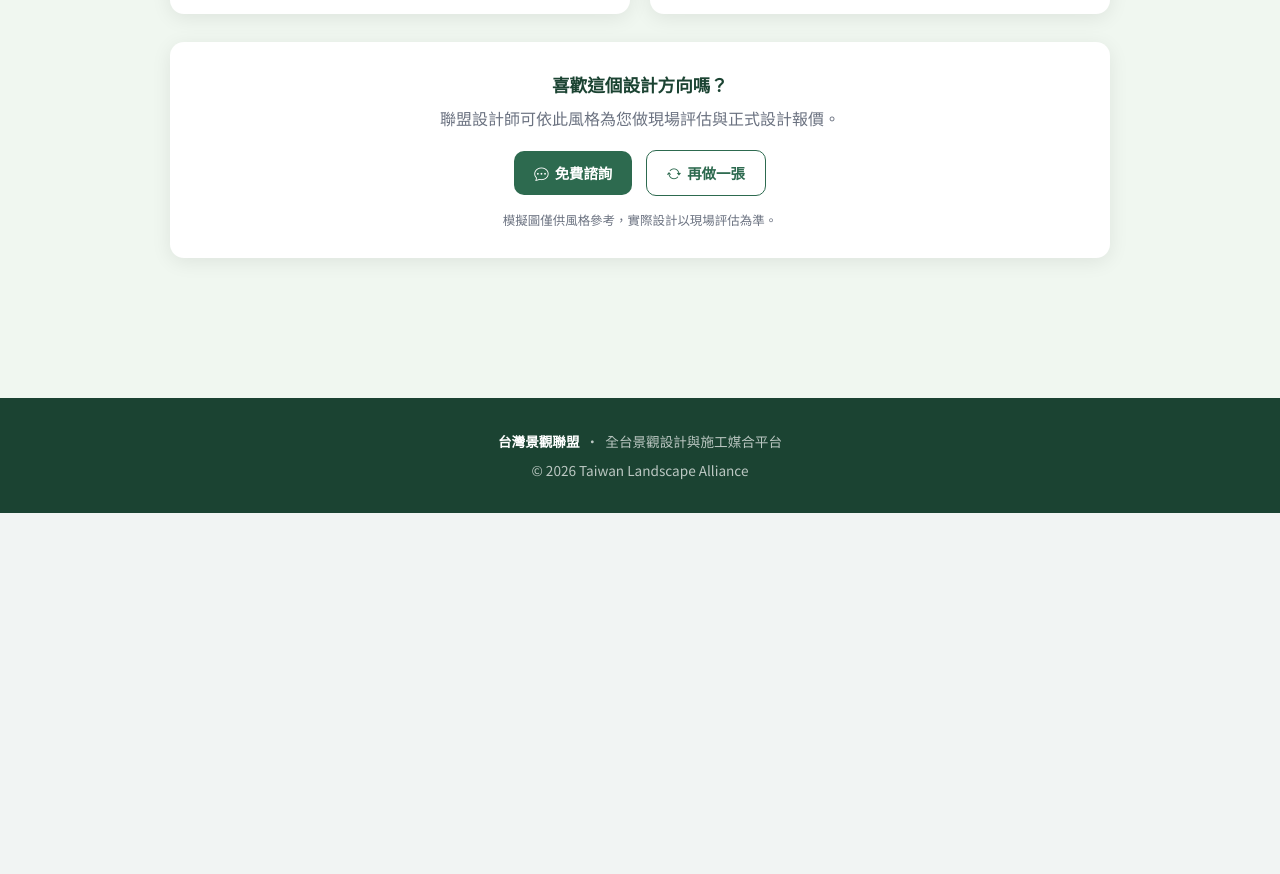
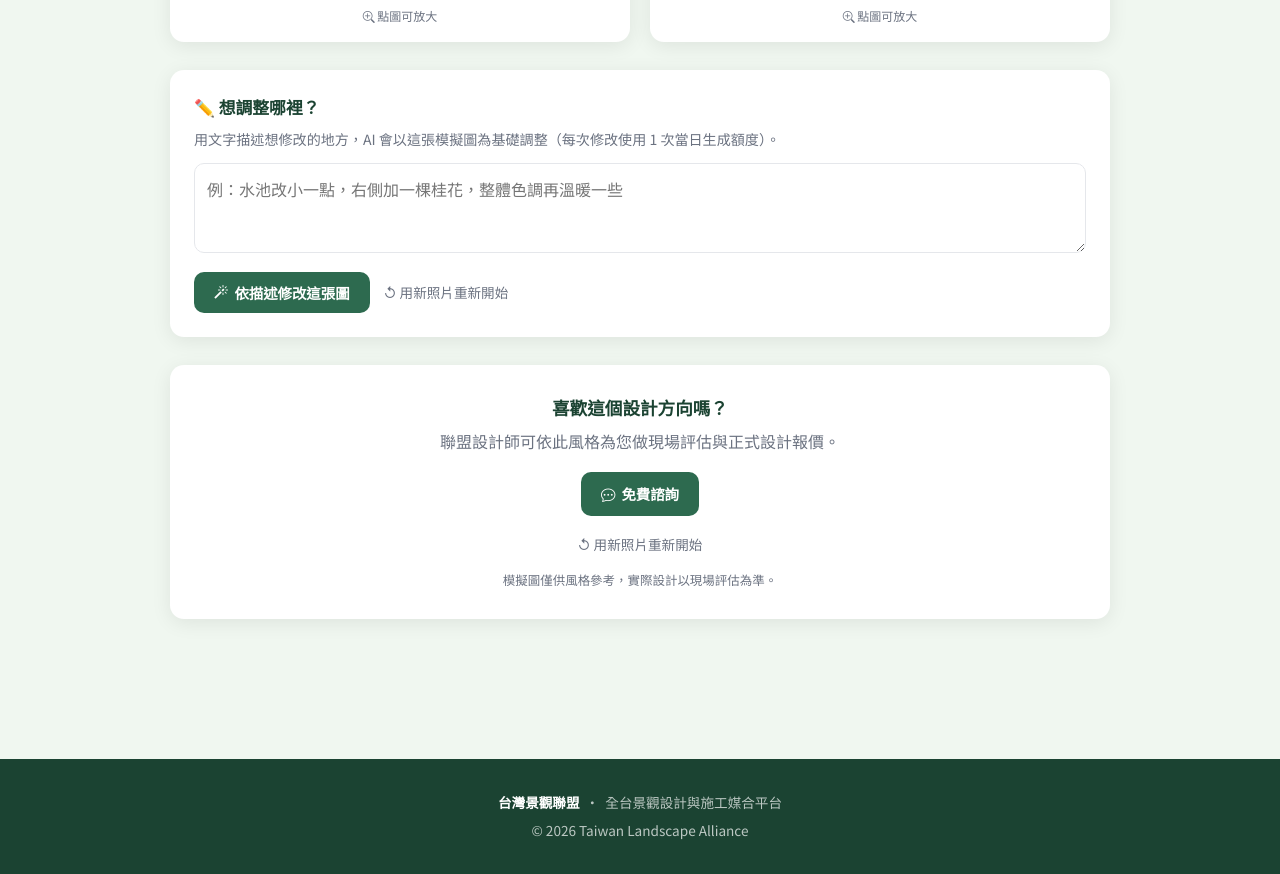
Before and after one commit to Yang-sen0821/landscape-alliance, a Flask app: page /ai-design/1 in a window 1280 px wide. Shown: the part 642-1516 px from the top of the page. Before the commit the page ends 1155 px from the top, so only its background shows below. Run offline with Flask 3, Linux system fonts and the light colour scheme; the visitor is signed in with stand-in values (Sample User, id 1); tables that the repository leaves empty hold one stand-in row (values such as "Sample post"); some libraries are stand-ins or nearby versions.

Commit message:
結果頁升級：燈箱放大 + 文字迭代修圖 + 參照作品圖呈現
- 原圖/模擬圖/參照作品圖點擊放大（零外部資源燈箱，Esc/點擊關閉）
- 「再做一張」改為文字迭代修圖：owner 限定，textarea 描述（1-300字）
  → refine_design_image 以既有模擬圖為底依指示修改（鐵律保留），
  新建 AiDesign 承襲 owner/style/ref:、加 refine:<parent>、沿用原始照
  不重傳；與生成共用每用戶 3 次/日配額
- 參照作品而生成者，結果頁三欄呈現：原始現場照｜參照作品（連作品頁）
  ｜AI 模擬圖；修圖後的新版本同樣保留參照呈現
- 後台 refine 記錄顯示「修改自 #id」；my-designs/結果頁過濾內部標籤

Co-Authored-By: Claude Fable 5 <noreply@anthropic.com>

```diff
--- a/app.py
+++ b/app.py
@@ -827,6 +827,43 @@ def generate_design_image(photo_bytes, mime_type, style, elements,
                                                         or blob.get('mime_type') or 'image/png')
     raise RuntimeError('AI 未回傳影像，請稍後再試')
 
+def refine_design_image(prev_bytes, prev_mime, instruction):
+    """以 Gemini 影像模型依客戶文字指示微調既有模擬圖，回傳 (bytes, mime)。
+
+    僅依客戶指示修改，其餘構圖／視角／既有元素保持不變；_NO_TEXT_RULE 照常附加。
+    """
+    key = _gemini_api_key()
+    if not key:
+        raise RuntimeError('AI 影像服務尚未啟用（未設定 GEMINI_API_KEY）')
+    prompt = (
+        'The image provided is an existing photorealistic landscape design simulation. '
+        'Modify it ONLY according to the client instruction below. Keep the camera angle, '
+        'perspective, composition, lighting, buildings and every element NOT mentioned in '
+        'the instruction completely unchanged. '
+        'Client instruction (written in Traditional Chinese, quoted verbatim): '
+        f'"{instruction}" '
+        + _NO_TEXT_RULE)
+    body = json.dumps({
+        'contents': [{'parts': [
+            {'text': prompt},
+            {'inline_data': {'mime_type': prev_mime or 'image/jpeg',
+                             'data': base64.b64encode(prev_bytes).decode('ascii')}},
+        ]}],
+        'generationConfig': {'responseModalities': ['TEXT', 'IMAGE']},
+    }).encode('utf-8')
+    url = (f'https://generativelanguage.googleapis.com/v1beta/models/'
+           f'{GEMINI_IMAGE_MODEL}:generateContent?key={key}')
+    req = _u_req.Request(url, data=body, headers={'Content-Type': 'application/json'})
+    with _u_req.urlopen(req, timeout=150) as resp:
+        data = json.loads(resp.read())
+    for cand in data.get('candidates', []):
+        for part in cand.get('content', {}).get('parts', []):
+            blob = part.get('inlineData') or part.get('inline_data') or {}
+            if blob.get('data'):
+                return base64.b64decode(blob['data']), (blob.get('mimeType')
+                                                        or blob.get('mime_type') or 'image/png')
+    raise RuntimeError('AI 未回傳影像，請稍後再試')
+
 def detect_work_tags(photo_bytes, mime_type):
     """以 Gemini 文字模型辨識作品照片，回傳詞彙表內的標籤清單（styles+elements 合併去重）。"""
     key = _gemini_api_key()
@@ -904,6 +941,31 @@ def upload_design_to_drive(design_id, src_bytes, src_mime, src_ext, gen_bytes, g
         raise
     return ids[0], ids[1]
 
+def upload_refined_to_drive(design_id, gen_bytes, gen_mime):
+    """修圖專用：只上傳一張新生成圖到 Drive（原始照沿用 parent，不重傳），回傳 gen_id。"""
+    svc = _drive()
+    folder = svc.files().create(body={
+        'name': f'aidsgn_{design_id}',
+        'mimeType': 'application/vnd.google-apps.folder',
+        'parents': [DRIVE_FOLDER_ID],
+    }, fields='id').execute()
+    wfid = folder['id']
+    gen_ext = 'png' if 'png' in (gen_mime or '') else 'jpg'
+    try:
+        media = MediaIoBaseUpload(io.BytesIO(gen_bytes), mimetype=gen_mime or 'image/jpeg',
+                                  resumable=False)
+        cf = svc.files().create(body={'name': f'{design_id}_design.{gen_ext}', 'parents': [wfid]},
+                                media_body=media, fields='id').execute()
+        fid = cf['id']
+        svc.permissions().create(fileId=fid, body={'type': 'anyone', 'role': 'reader'}).execute()
+    except Exception:
+        try:
+            svc.files().delete(fileId=wfid).execute()  # 刪資料夾連同其中檔案
+        except Exception:
+            pass
+        raise
+    return fid
+
 # ── Public routes ─────────────────────────────────────────────
 @app.route('/')
 def index():
@@ -1016,6 +1078,28 @@ def _similar_works(work, limit=4):
     return [w for _, w in scored[:limit]]
 
 # ── AI 模擬設計（業主端，登入制） ──────────────────────────────
+
+def _ai_design_rl_key(email):
+    """生成與修圖共用的限流 key（超長 email 改用雜湊避免超出欄位）。"""
+    rl_key = f'ai_design:{email}'
+    if len(rl_key) > 60:
+        rl_key = 'ai_design:' + hashlib.sha256(email.encode('utf-8')).hexdigest()[:40]
+    return rl_key
+
+def _fetch_design_result_photo(design):
+    """抓 design 既有模擬圖 bytes（修圖用）；任何失敗或 >10MB 回 None。"""
+    urls = photo_urls(design.result_photo_id, size='w1000')
+    if not urls:
+        return None
+    try:
+        req = _u_req.Request(urls[0], headers={'User-Agent': 'Mozilla/5.0'})
+        with _u_req.urlopen(req, timeout=30) as resp:
+            data = resp.read(_MAX_FILE_BYTES + 1)
+        if not data or len(data) > _MAX_FILE_BYTES:
+            return None
+        return data
+    except Exception:
+        return None
 
 def _fetch_work_ref_photo(work):
     """抓參照作品第一張照片 bytes；任何失敗或 >10MB 回 None（絕不讓生成失敗）。"""
@@ -1085,11 +1169,8 @@ def ai_design():
         cust = find_app_user(cust_email)
 
         ctx = _ai_design_context()
-        # Rate limit: 每位登入客戶每日 3 次（key 帶 email；超長 email 改用雜湊避免超出欄位）
-        rl_key = f'ai_design:{cust_email}'
-        if len(rl_key) > 60:
-            rl_key = 'ai_design:' + hashlib.sha256(cust_email.encode('utf-8')).hexdigest()[:40]
-        if not _rl_check(rl_key, max_calls=3, window_seconds=86400):
+        # Rate limit: 每位登入客戶每日 3 次（生成與修圖共用同一池）
+        if not _rl_check(_ai_design_rl_key(cust_email), max_calls=3, window_seconds=86400):
             flash('今日 AI 設計生成次數已達上限（每日 3 次），歡迎來電洽詢 ' + CONTACT_PHONE, 'error')
             return render_template('public/ai_design.html', **ctx)
 
@@ -1174,11 +1255,84 @@ def ai_design_result(design_id):
         abort(404)
     src_url = photo_urls(design.source_photo_id, size='w1000')[0]
     gen_url = photo_urls(design.result_photo_id, size='w1000')[0]
-    # ref:<work_id> 是內部記錄用標籤，不對外顯示
-    tags = [t for t in (design.tags or '').split(',') if t and not t.startswith('ref:')]
+    # ref:<work_id>／refine:<design_id> 是內部記錄用標籤，不對外顯示
+    tags = [t for t in (design.tags or '').split(',')
+            if t and not t.startswith('ref:') and not t.startswith('refine:')]
+    # 參照作品而生成的，把參照作品照一併呈現（作品已刪除或無照片則略過）
+    ref_work = None
+    ref_id = next((t[4:] for t in (design.tags or '').split(',')
+                   if t.startswith('ref:')), None)
+    if ref_id:
+        w = Work.query.filter_by(id=ref_id).first()
+        if w and (w.photo_ids or '').strip():
+            ref_work = {'id': w.id, 'name': w.name,
+                        'photo': photo_urls(w.photo_ids, size='w1000')[0]}
+    # 只有 design 擁有者（登入客戶）能用文字迭代修圖；舊記錄 owner_email 為空者不開放
+    is_owner = bool(design.owner_email) and current_customer() == design.owner_email
     return render_template('public/ai_design_result.html', design=design,
                            src_url=src_url, gen_url=gen_url, tags=tags,
+                           ref_work=ref_work, is_owner=is_owner,
                            contact_phone=CONTACT_PHONE)
+
+@app.route('/ai-design/<design_id>/refine', methods=['POST'])
+@customer_required
+def ai_design_refine(design_id):
+    """文字迭代修圖：以既有模擬圖為底，依客戶文字指示生成新的一張（owner 限定）。"""
+    design = AiDesign.query.filter_by(id=design_id).first()
+    if not design:
+        abort(404)
+    cust_email = current_customer()
+    if not design.owner_email or design.owner_email != cust_email:
+        abort(403)
+    result_url = url_for('ai_design_result', design_id=design_id)
+
+    instruction = (request.form.get('instruction') or '').strip()
+    if not instruction or len(instruction) > 300:
+        flash('請用 1–300 字描述想修改的地方', 'error')
+        return redirect(result_url)
+
+    # 與生成共用每日 3 次配額（一次修改 = 一次配額）
+    if not _rl_check(_ai_design_rl_key(cust_email), max_calls=3, window_seconds=86400):
+        flash('今日 AI 設計生成次數已達上限（每日 3 次），歡迎來電洽詢 ' + CONTACT_PHONE, 'error')
+        return redirect(result_url)
+
+    prev_bytes = _fetch_design_result_photo(design)
+    if not prev_bytes:
+        flash('暫時無法讀取這張模擬圖，請稍後再試', 'error')
+        return redirect(result_url)
+
+    try:
+        gen_bytes, gen_mime = refine_design_image(prev_bytes, 'image/jpeg', instruction)
+    except Exception as e:
+        flash(f'AI 修改失敗：{e}', 'error')
+        return redirect(result_url)
+
+    new_id = str(uuid.uuid4()).replace('-', '')[:12]
+    try:
+        gen_id = upload_refined_to_drive(new_id, gen_bytes, gen_mime)
+    except Exception as e:
+        flash(f'圖片儲存失敗：{e}', 'error')
+        return redirect(result_url)
+
+    # tags 承襲 parent（過濾掉舊 refine:），再記錄 refine:<parent_id>（顯示時過濾）
+    base_tags = [t for t in (design.tags or '').split(',')
+                 if t and not t.startswith('refine:')]
+    new_design = AiDesign(
+        id=new_id,
+        owner_name=design.owner_name,
+        owner_phone=design.owner_phone,
+        owner_email=design.owner_email,
+        style=design.style,
+        tags=','.join(base_tags + [f'refine:{design.id}']),
+        source_photo_id=design.source_photo_id,  # 原始照沿用 parent，不重傳
+        result_photo_id=gen_id,
+        created_at=datetime.utcnow(),
+    )
+    db.session.add(new_design)
+    db.session.commit()
+    _log_event('ai_refine', tags=design.style or '', user_email=cust_email)
+    flash('已依您的描述產生新的模擬圖', 'success')
+    return redirect(url_for('ai_design_result', design_id=new_id))
 
 @app.route('/contact', methods=['GET', 'POST'])
 def contact():
@@ -1585,14 +1739,19 @@ def admin_dashboard():
                  if ref_ids else {})
     ai_rows = []
     for d in ai_designs:
-        rid = next((t[4:] for t in (d.tags or '').split(',') if t.startswith('ref:')), None)
+        d_tags = (d.tags or '').split(',')
+        rid = next((t[4:] for t in d_tags if t.startswith('ref:')), None)
+        # refine:<design_id>：此圖由哪張模擬圖修改而來（顯示為「修改自 #id」）
+        refine_id = next((t[7:] for t in d_tags if t.startswith('refine:') and t[7:]), None)
         u = users_by_email.get(d.owner_email)
         ai_rows.append({
             'd': d,
             'account_name': (u.name or '') if u else '',
-            'tags': [t for t in (d.tags or '').split(',') if t and not t.startswith('ref:')],
+            'tags': [t for t in d_tags
+                     if t and not t.startswith('ref:') and not t.startswith('refine:')],
             'ref_id': rid,
             'ref_name': ref_names.get(rid) if rid else None,
+            'refine_id': refine_id,
         })
 
     # ── 近 30 天 work_view Top 10 ─────────────────────────────
--- a/templates/account/my_designs.html
+++ b/templates/account/my_designs.html
@@ -32,7 +32,7 @@
             <span style="font-size:.78rem;color:var(--gray)">{{ d.created_at.strftime('%Y-%m-%d') if d.created_at }}</span>
           </div>
           <div class="design-tags">
-            {% for t in (d.tags or '').split(',') %}{% if t.strip() and not t.strip().startswith('ref:') %}<span class="tag" style="font-size:.72rem">{{ t.strip() }}</span>{% endif %}{% endfor %}
+            {% for t in (d.tags or '').split(',') %}{% if t.strip() and not t.strip().startswith('ref:') and not t.strip().startswith('refine:') %}<span class="tag" style="font-size:.72rem">{{ t.strip() }}</span>{% endif %}{% endfor %}
           </div>
         </div>
       </a>
--- a/templates/admin/dashboard.html
+++ b/templates/admin/dashboard.html
@@ -200,6 +200,11 @@
                     {% else %}{{ row.ref_id }}（已刪除）{% endif %}
                   </span>
                   {% endif %}
+                  {% if row.refine_id %}
+                  <span style="font-size:.75rem;color:var(--gray)">修改自
+                    <a href="{{ url_for('ai_design_result', design_id=row.refine_id) }}" target="_blank">#{{ row.refine_id }}</a>
+                  </span>
+                  {% endif %}
                 </div>
               </div>
               <a href="{{ url_for('ai_design_result', design_id=d.id) }}" class="btn btn-outline btn-sm" target="_blank" style="flex-shrink:0">結果頁</a>
--- a/templates/public/ai_design_result.html
+++ b/templates/public/ai_design_result.html
@@ -3,9 +3,15 @@
 {% block head %}
 <style>
   .cmp-grid{display:grid;grid-template-columns:1fr 1fr;gap:20px}
-  @media(max-width:720px){.cmp-grid{grid-template-columns:1fr}}
-  .cmp-card img{width:100%;display:block;border-radius:10px;background:var(--g100);min-height:200px;object-fit:cover}
+  .cmp-grid.three{grid-template-columns:1fr 1fr 1fr}
+  @media(max-width:720px){.cmp-grid,.cmp-grid.three{grid-template-columns:1fr}}
+  .cmp-card img{width:100%;display:block;border-radius:10px;background:var(--g100);min-height:200px;object-fit:cover;cursor:zoom-in}
   .cmp-label{font-weight:700;color:var(--g900);margin-bottom:10px;display:flex;align-items:center;gap:8px}
+  .cmp-hint{font-size:.75rem;color:var(--gray);margin-top:8px;text-align:center}
+  #lightbox{display:none;position:fixed;inset:0;z-index:9999;background:rgba(0,0,0,.88);cursor:zoom-out;align-items:center;justify-content:center;padding:16px}
+  #lightbox.open{display:flex}
+  #lightbox img{max-width:100%;max-height:100%;width:auto;height:auto;object-fit:contain;border-radius:6px}
+  .refine-box textarea{width:100%;min-height:90px;padding:12px;border:1px solid var(--border,#ddd);border-radius:10px;font:inherit;resize:vertical;box-sizing:border-box}
 </style>
 {% endblock %}
 {% block content %}
@@ -17,24 +23,85 @@
       {% for t in tags %}<span class="tag" style="margin-left:6px">{{ t }}</span>{% endfor %}
     </p>
 
-    <div class="cmp-grid">
+    <div class="cmp-grid{% if ref_work %} three{% endif %}">
       <div class="card cmp-card" style="padding:16px">
         <div class="cmp-label"><i class="bi bi-camera"></i> 原始現場照</div>
-        <img src="{{ src_url }}" alt="原始現場照片" referrerpolicy="no-referrer">
+        <img src="{{ src_url }}" alt="原始現場照片" referrerpolicy="no-referrer" class="zoomable">
+        <div class="cmp-hint"><i class="bi bi-zoom-in"></i> 點圖可放大</div>
       </div>
+      {% if ref_work %}
+      <div class="card cmp-card" style="padding:16px">
+        <div class="cmp-label"><i class="bi bi-bookmark-star"></i> 參照作品</div>
+        <img src="{{ ref_work.photo }}" alt="參照作品：{{ ref_work.name }}" referrerpolicy="no-referrer" class="zoomable">
+        <div class="cmp-hint">
+          <i class="bi bi-zoom-in"></i> 點圖可放大 ·
+          <a href="{{ url_for('work_detail', work_id=ref_work.id) }}" style="color:inherit">{{ ref_work.name }}</a>
+        </div>
+      </div>
+      {% endif %}
       <div class="card cmp-card" style="padding:16px">
         <div class="cmp-label" style="color:var(--g700)"><i class="bi bi-magic"></i> AI 景觀模擬圖</div>
-        <img src="{{ gen_url }}" alt="AI 模擬設計圖" referrerpolicy="no-referrer">
+        <img src="{{ gen_url }}" alt="AI 模擬設計圖" referrerpolicy="no-referrer" class="zoomable">
+        <div class="cmp-hint"><i class="bi bi-zoom-in"></i> 點圖可放大</div>
       </div>
     </div>
+
+    {% if is_owner %}
+    <div class="card refine-box" style="margin-top:28px;padding:24px">
+      <div style="font-weight:700;font-size:1.05rem;color:var(--g900);margin-bottom:6px">✏️ 想調整哪裡？</div>
+      <p style="color:var(--gray);font-size:.88rem;margin-bottom:12px">用文字描述想修改的地方，AI 會以這張模擬圖為基礎調整（每次修改使用 1 次當日生成額度）。</p>
+      <form method="post" action="{{ url_for('ai_design_refine', design_id=design.id) }}">
+        <input type="hidden" name="csrf_token" value="{{ csrf_token() }}">
+        <textarea name="instruction" maxlength="300" required
+                  placeholder="例：水池改小一點，右側加一棵桂花，整體色調再溫暖一些"></textarea>
+        <div style="margin-top:12px;display:flex;align-items:center;gap:14px;flex-wrap:wrap">
+          <button type="submit" class="btn btn-primary"><i class="bi bi-magic"></i> 依描述修改這張圖</button>
+          <a href="{{ url_for('ai_design') }}" style="font-size:.85rem;color:var(--gray)">↺ 用新照片重新開始</a>
+        </div>
+      </form>
+    </div>
+    {% elif design.owner_email %}
+    <div class="card" style="margin-top:28px;padding:24px;text-align:center">
+      <p style="color:var(--gray);margin-bottom:12px">登入後可繼續調整自己的模擬圖</p>
+      <a class="btn btn-outline" href="{{ url_for('account_login', next=request.path) }}"><i class="bi bi-box-arrow-in-right"></i> 客戶登入</a>
+    </div>
+    {% endif %}
 
     <div class="card" style="margin-top:28px;padding:28px;text-align:center">
       <div style="font-weight:700;font-size:1.1rem;color:var(--g900);margin-bottom:6px">喜歡這個設計方向嗎？</div>
       <p style="color:var(--gray);margin-bottom:18px">聯盟設計師可依此風格為您做現場評估與正式設計報價。</p>
       <a class="btn btn-primary" href="{{ url_for('contact') }}"><i class="bi bi-chat-dots"></i> 免費諮詢</a>
-      <a class="btn btn-outline" href="{{ url_for('ai_design') }}" style="margin-left:10px"><i class="bi bi-arrow-repeat"></i> 再做一張</a>
+      <p style="margin-top:14px"><a href="{{ url_for('ai_design') }}" style="font-size:.85rem;color:var(--gray)">↺ 用新照片重新開始</a></p>
       <p style="font-size:.78rem;color:var(--gray);margin-top:14px">模擬圖僅供風格參考，實際設計以現場評估為準。</p>
     </div>
   </div>
 </div>
+
+<div id="lightbox" role="dialog" aria-label="圖片放大檢視"><img src="" alt="放大檢視" referrerpolicy="no-referrer"></div>
+<script>
+(function () {
+  var lb = document.getElementById('lightbox');
+  var lbImg = lb.querySelector('img');
+  function open(src) {
+    lbImg.src = src;
+    lb.classList.add('open');
+    document.body.style.overflow = 'hidden';
+  }
+  function close() {
+    lb.classList.remove('open');
+    lbImg.removeAttribute('src');
+    document.body.style.overflow = '';
+  }
+  var imgs = document.querySelectorAll('.cmp-card img.zoomable');
+  for (var i = 0; i < imgs.length; i++) {
+    (function (img) {
+      img.addEventListener('click', function () { open(img.src); });
+    })(imgs[i]);
+  }
+  lb.addEventListener('click', close);
+  document.addEventListener('keydown', function (e) {
+    if (e.key === 'Escape' && lb.classList.contains('open')) close();
+  });
+})();
+</script>
 {% endblock %}
```
